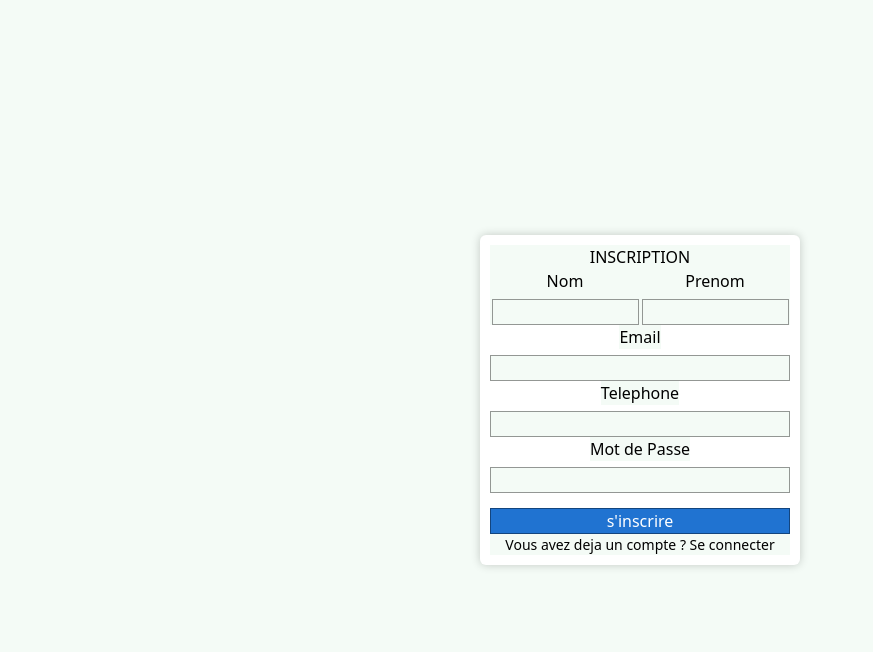
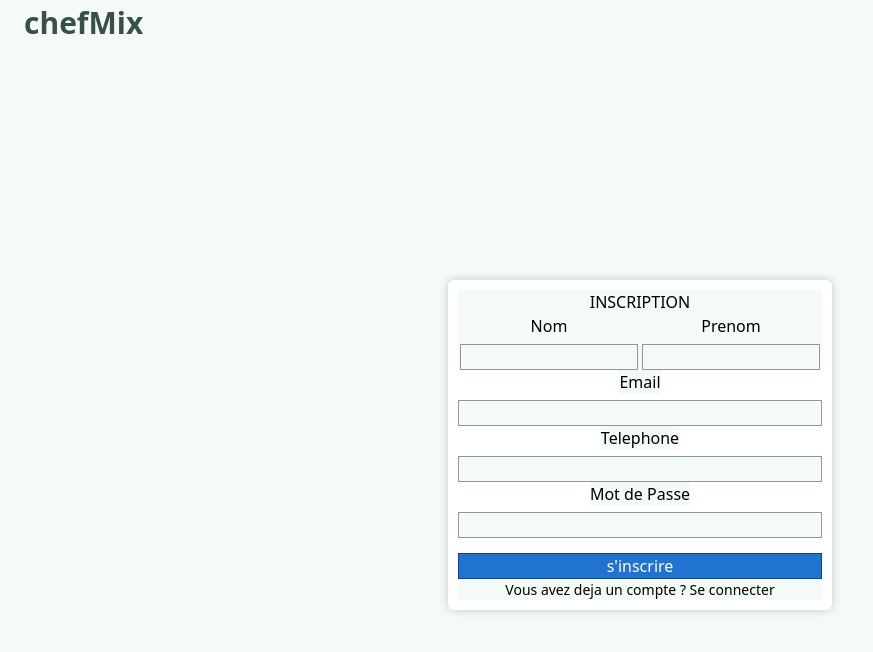
Before and after one commit to Abdoul03/chefMixFront, a React (Vite) app: page /inscription in a window 1280 px wide. Shown: the top 652 px of the page, without its empty margins (0-873 px from the left). Built offline with nearby package versions, Linux system fonts and the light colour scheme.

Commit message:
nav style add

```diff
--- a/src/components/Header.jsx
+++ b/src/components/Header.jsx
@@ -19,7 +19,9 @@ const Header = () => {
     <div className={color ? "connect-scroll" : "contener"}>
       <div className="logo">
         {/* <MenuRounded fontSize="large" /> */}
-        <p>chefMix</p>
+        <NavLink to="/" className="p">
+          chefMix
+        </NavLink>
       </div>
       <div className="navigue">
         <nav className="menu">
--- a/src/pages/Connexion.jsx
+++ b/src/pages/Connexion.jsx
@@ -3,6 +3,10 @@ import "../style/conn.css";
 
 const Connexion = () => {
   return (
+    <div>
+      <NavLink to="/" className="p ml-6 mt-6">
+        chefMix
+      </NavLink>
       <div className="frm_body">
         <form action="" method="post">
           <h2>CONNEXION</h2>
@@ -28,6 +32,7 @@ const Connexion = () => {
           </p>
         </form>
       </div>
+    </div>
   );
 };
 
--- a/src/pages/Inscription.jsx
+++ b/src/pages/Inscription.jsx
@@ -3,6 +3,10 @@ import "../style/Insc.css";
 
 const Inscription = () => {
   return (
+    <div>
+      <NavLink to="/" className="p ml-6 mt-6 ">
+        chefMix
+      </NavLink>
       <div className="frm_body">
         <form action="" method="post">
           <h2>INSCRIPTION</h2>
@@ -30,6 +34,7 @@ const Inscription = () => {
           </p>
         </form>
       </div>
+    </div>
   );
 };
 
--- a/src/style/Insc.css
+++ b/src/style/Insc.css
@@ -11,7 +11,7 @@ form{
     padding: 10px;
     border-radius: 6px;
     box-shadow: 0 0 10px rgb(0, 0, 0, 0.2);
-    width: 50%;
+    width: 60%;
 }
 h2{
     text-align: center;
@@ -56,3 +56,9 @@ p{
 .ind{
     width: 40%;
 }
+.p{
+    font-size: 30px;
+    font-weight: bold;
+    padding-top: 15px;
+    color: #385046
+}
--- a/src/style/conn.css
+++ b/src/style/conn.css
@@ -56,3 +56,9 @@ p{
 .ind{
     width: 40%;
 }
+.p{
+    font-size: 30px;
+    font-weight: bold;
+    padding-top: 15px;
+    color: #385046
+}
--- a/src/style/header.css
+++ b/src/style/header.css
@@ -19,7 +19,7 @@
     justify-content: space-around;
     margin-left: 20px;
 }
-.logo p{
+.logo .p{
     font-size: 30px;
     font-weight: bold;
     padding-top: 15px;
```
Lines whose indentation alone changed are shown as unchanged.
